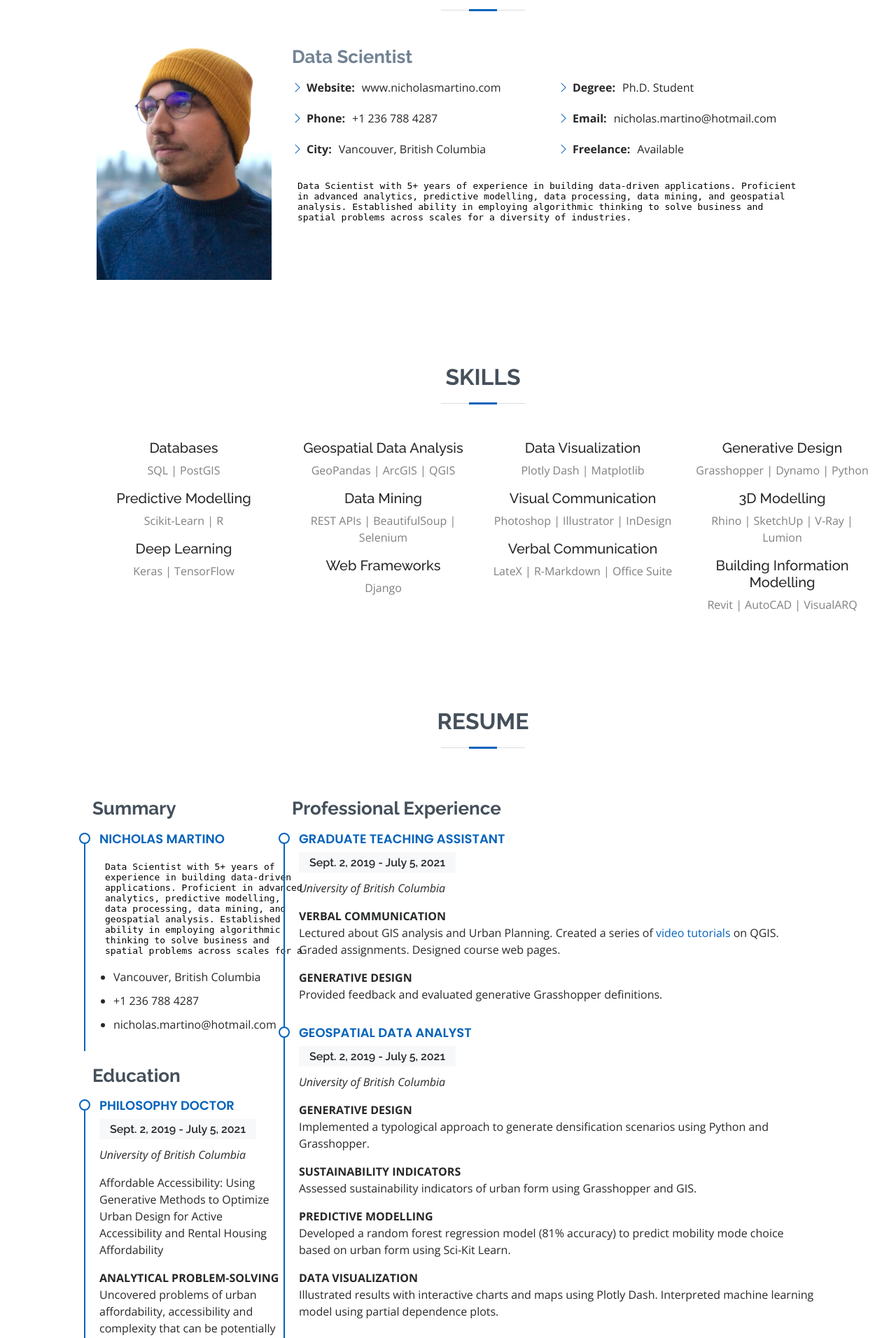
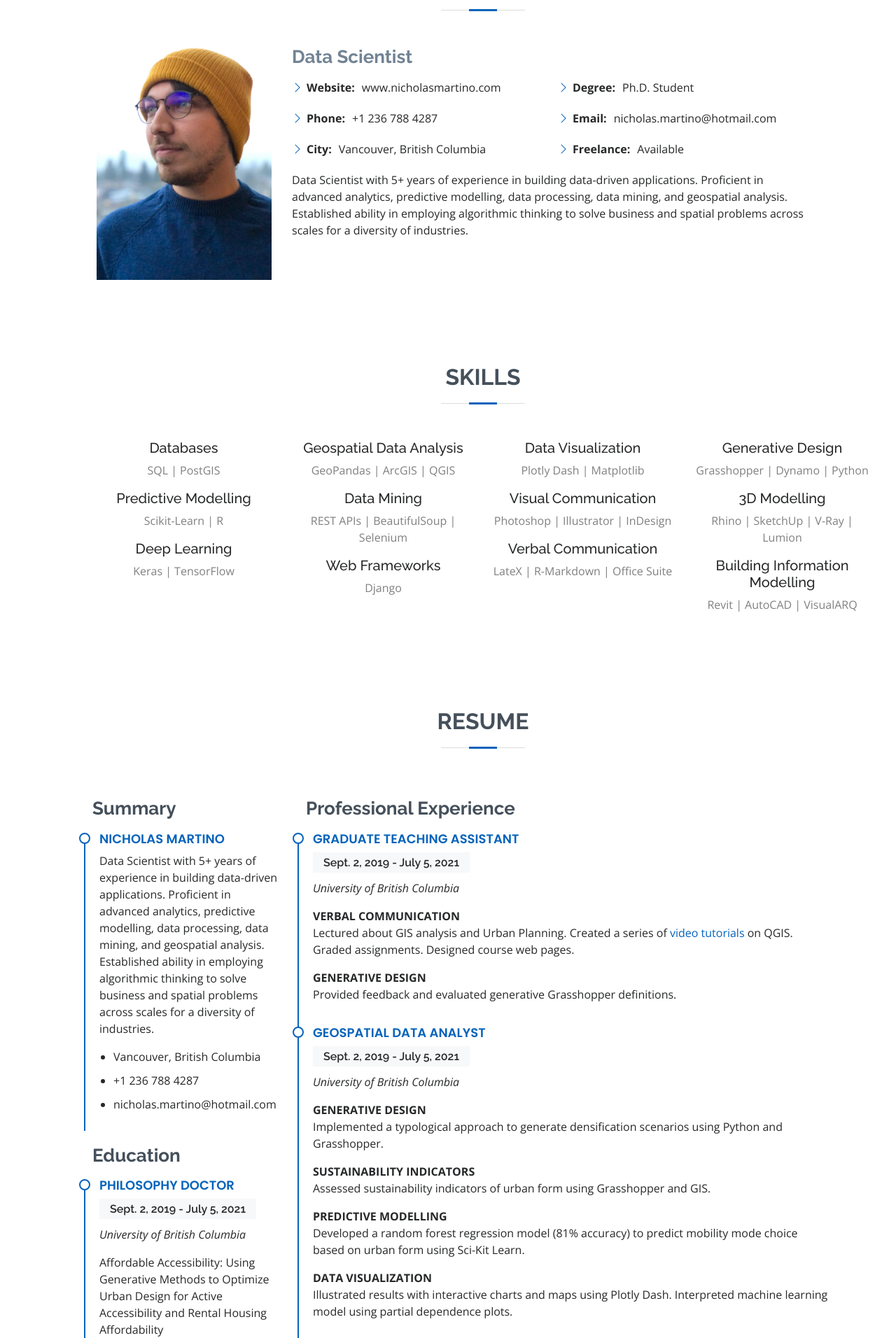
Before and after one commit to nicholas-martino/portfolio, a Django app: page / in a window 1280 px wide. Shown: the part 2373-4285 px from the top of the page at 70% size. Run offline with Django 3.2, Linux system fonts and the light colour scheme; data comes from the database, SQL or seed files in the repository; both versions use the stored data as it was after the commit; some libraries are stand-ins or nearby versions.

Commit message:
Summary variable

```diff
--- a/portfolio/templates/base.html
+++ b/portfolio/templates/base.html
@@ -37,7 +37,6 @@
 </head>
 
 <body>
-
   <!-- ======= Mobile nav toggle button ======= -->
   <!-- <button type="button" class="mobile-nav-toggle d-xl-none"><i class="bi bi-list mobile-nav-toggle"></i></button> -->
   <i class="bi bi-list mobile-nav-toggle d-xl-none"></i>
@@ -205,8 +204,7 @@
               </div>
             </div>
             <div class="row skills-content">
-              <object data="static/txt/summary.txt" type="text/plain" style="font-family:Open Sans">
-              </object>
+              <p id="summary1"><script src="static/js/summary.js"></script></p>
             </div>
           </div>
         </div>
@@ -277,12 +275,12 @@
         </div>
 
         <div class="row">
-          <div class="col-lg-3">
+          <div class="col-lg-3" style="margin-right:20px">
             <h3 class="resume-title">Summary</h3>
               <div class="row">
                 <div class="resume-item">
                   <h4>Nicholas Martino</h4>
-                  <p><embed src="static/txt/summary.txt"></p>
+                  <p id="summary2"><script src="static/js/summary.js"></script></p>
                   <ul>
                     <li>Vancouver, British Columbia</li>
                     <li>+1 236 788 4287</li>
--- /dev/null
+++ b/static/js/summary.js
@@ -0,0 +1,3 @@
+var summary = "Data Scientist with 5+ years of experience in building data-driven applications. Proficient in advanced analytics, predictive modelling, data processing, data mining, and geospatial analysis. Established ability in employing algorithmic thinking to solve business and spatial problems across scales for a diversity of industries.";
+document.getElementById("summary1").innerHTML = summary;
+document.getElementById("summary2").innerHTML = summary;
--- a/static/txt/summary.txt
+++ /dev/null
@@ -1 +0,0 @@
-Data Scientist with 5+ years of experience in building data-driven applications. Proficient in advanced analytics, predictive modelling, data processing, data mining, and geospatial analysis. Established ability in employing algorithmic thinking to solve business and spatial problems across scales for a diversity of industries.
```
Also changed, not shown: db.sqlite3, 2 other files.
